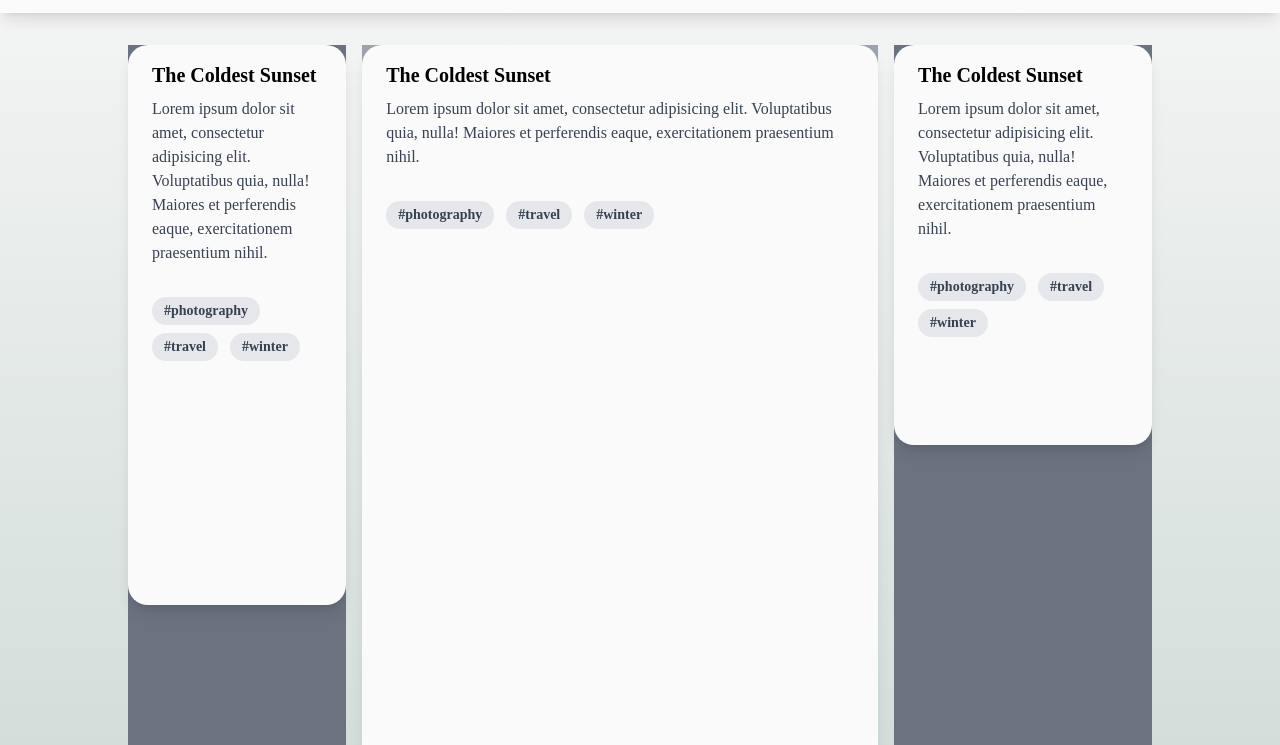
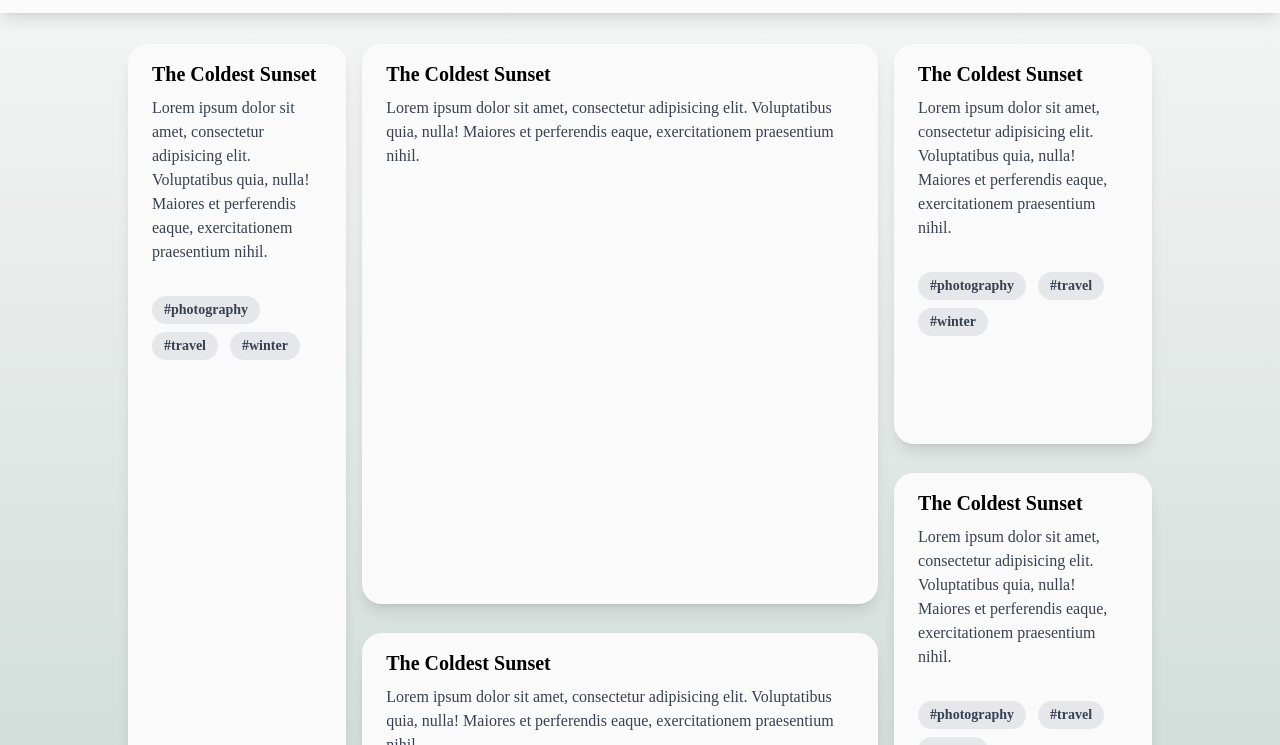
Before and after one commit to Likelion-TeamD/Likelion_FrontEnd, a website with bundled scripts: page pages/guest.html in a window 1280 px wide. Shown: the part 55-800 px from the top of the page. Built offline with nearby package versions, Linux system fonts and the light colour scheme; a web font is replaced by a local one.

Commit message:
전체 레이아웃 정리

```diff
--- a/css/guest.css
+++ b/css/guest.css
@@ -0,0 +1,7 @@
+.picture ~ .guest_book{
+    margin-top: 29px;
+}
+
+.neighbor ~ .hot_product{
+    margin-top: 29px;
+}
--- a/pages/guest.html
+++ b/pages/guest.html
@@ -106,11 +106,11 @@
         <main id="content" class="content">
             <!-- // content -->
             <!-- Wide center column -->
-            <main class="flex wrapper mx-auto">
+            <main class="wrapper flex mx-auto">
                 <!-- 좌측 -->
-                <aside id="left_card"  class="w-[22%] bg-gray-500 h-screen mr-4">
+                <aside id="left_card" class="w-[22%] h-screen mr-4">
                     <!-- 내부카드 -->
-                    <div class="w-full rounded-[20px] h-[70%] overflow-hidden shadow-lg bg-[#FAFAFA]">
+                    <div class="w-full rounded-[20px] h-full overflow-hidden shadow-lg bg-[#FAFAFA]">
                         <div class="px-6 py-4">
                             <div class="font-bold text-xl mb-2">The Coldest Sunset</div>
                             <p class="text-gray-700 text-base">
@@ -132,9 +132,35 @@
                 </aside>
 
                 <!-- 가운데 -->
-                <section  id="center_card" class="center_card bg-gray-400 h-screen">
-                    <!-- card -->
-                    <div  class="w-full h-screen rounded-[20px] overflow-hidden shadow-lg bg-[#FAFAFA]">
+                <section  id="center_card" class="center_card  h-screen">
+                    <!-- picture -->
+                    <div id="picture"  class="picture w-full h-[70%] rounded-[20px] overflow-hidden shadow-lg bg-[#FAFAFA]">
+                        <div class="px-6 py-4">
+                            <div class="font-bold text-xl mb-2">The Coldest Sunset</div>
+                            <p class="text-gray-700 text-base">
+                                Lorem ipsum dolor sit amet, consectetur adipisicing elit. Voluptatibus quia, nulla!
+                                Maiores
+                                et perferendis eaque, exercitationem praesentium nihil.
+                            </p>
+                        </div>
+                    </div>
+                    <!-- 방명록 -->
+                    <div id="guest_book"  class="guest_book w-full h-[35%] rounded-[20px] overflow-hidden shadow-lg bg-[#FAFAFA]">
+                        <div class="px-6 py-4">
+                            <div class="font-bold text-xl mb-2">The Coldest Sunset</div>
+                            <p class="text-gray-700 text-base">
+                                Lorem ipsum dolor sit amet, consectetur adipisicing elit. Voluptatibus quia, nulla!
+                                Maiores
+                                et perferendis eaque, exercitationem praesentium nihil.
+                            </p>
+                        </div>
+                    </div>
+                </section>
+
+                <!-- 우측 -->
+                <aside id="right_card" class="w-[26%]  h-screen ml-4">
+                    <!-- 이웃목록 -->
+                    <section id="neighbor" class="neighbor w-full h-[50%] rounded-[20px] overflow-hidden shadow-lg bg-[#FAFAFA]">
                         <div class="px-6 py-4">
                             <div class="font-bold text-xl mb-2">The Coldest Sunset</div>
                             <p class="text-gray-700 text-base">
@@ -151,13 +177,10 @@
                             <span
                                 class="inline-block bg-gray-200 rounded-full px-3 py-1 text-sm font-semibold text-gray-700 mr-2 mb-2">#winter</span>
                         </div>
-                    </div>
-                </section>
+                    </section>
 
-                <!-- 우측 -->
-                <aside id="right_card" class="w-[26%] bg-gray-500 h-screen ml-4">
-                    <!-- 내부 card -->
-                    <div class="w-full h-[50%] rounded-[20px] overflow-hidden shadow-lg bg-[#FAFAFA]">
+                    <!-- 최근인기상품 -->
+                    <section id="hot_product" class="hot_product w-full h-[73%] rounded-[20px] overflow-hidden shadow-lg bg-[#FAFAFA]">
                         <div class="px-6 py-4">
                             <div class="font-bold text-xl mb-2">The Coldest Sunset</div>
                             <p class="text-gray-700 text-base">
@@ -174,7 +197,7 @@
                             <span
                                 class="inline-block bg-gray-200 rounded-full px-3 py-1 text-sm font-semibold text-gray-700 mr-2 mb-2">#winter</span>
                         </div>
-                    </div>
+                    </section>
                 </aside>
             </main>
 
```
Also changed, not shown: dist/output.css.
